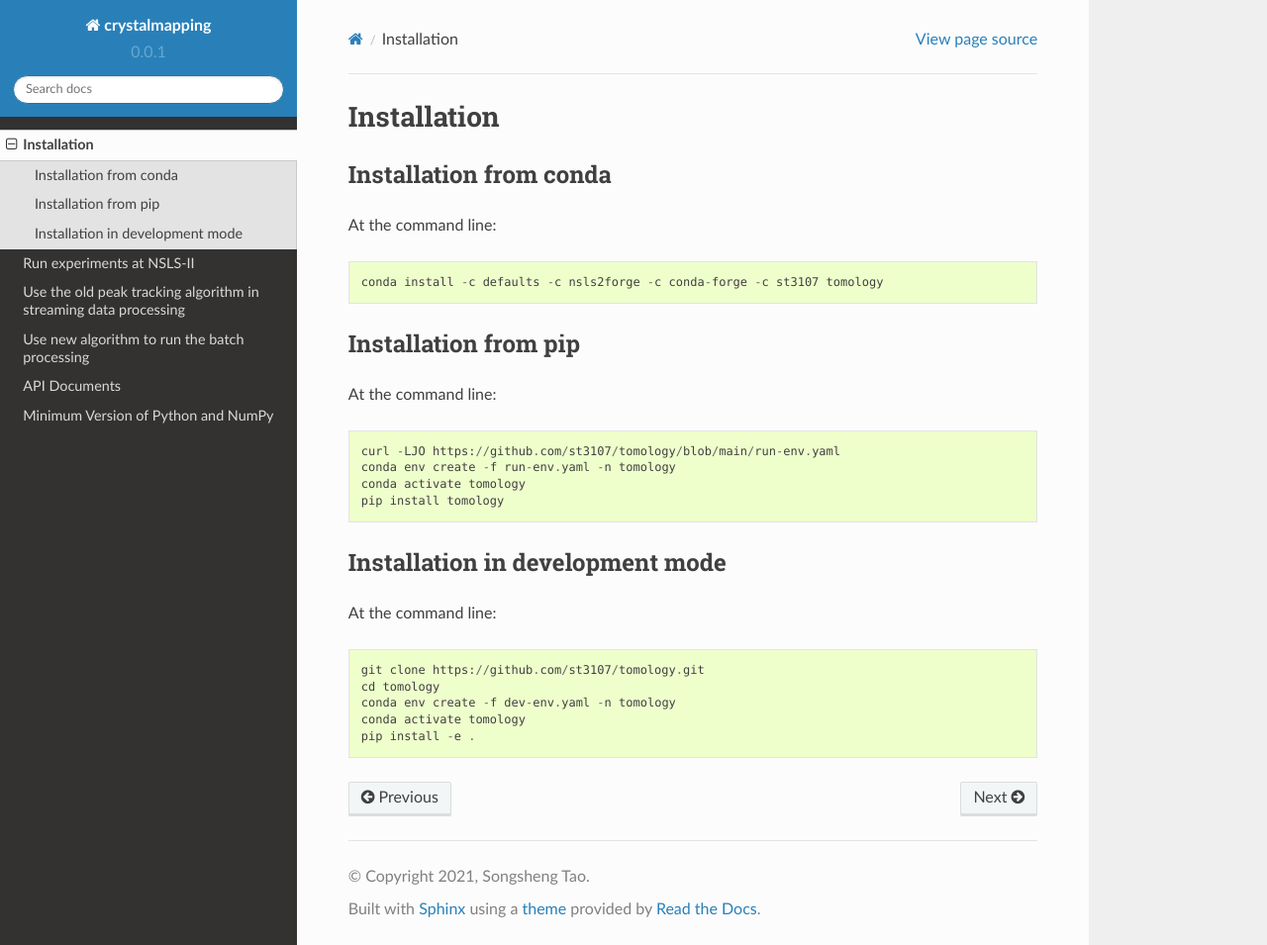
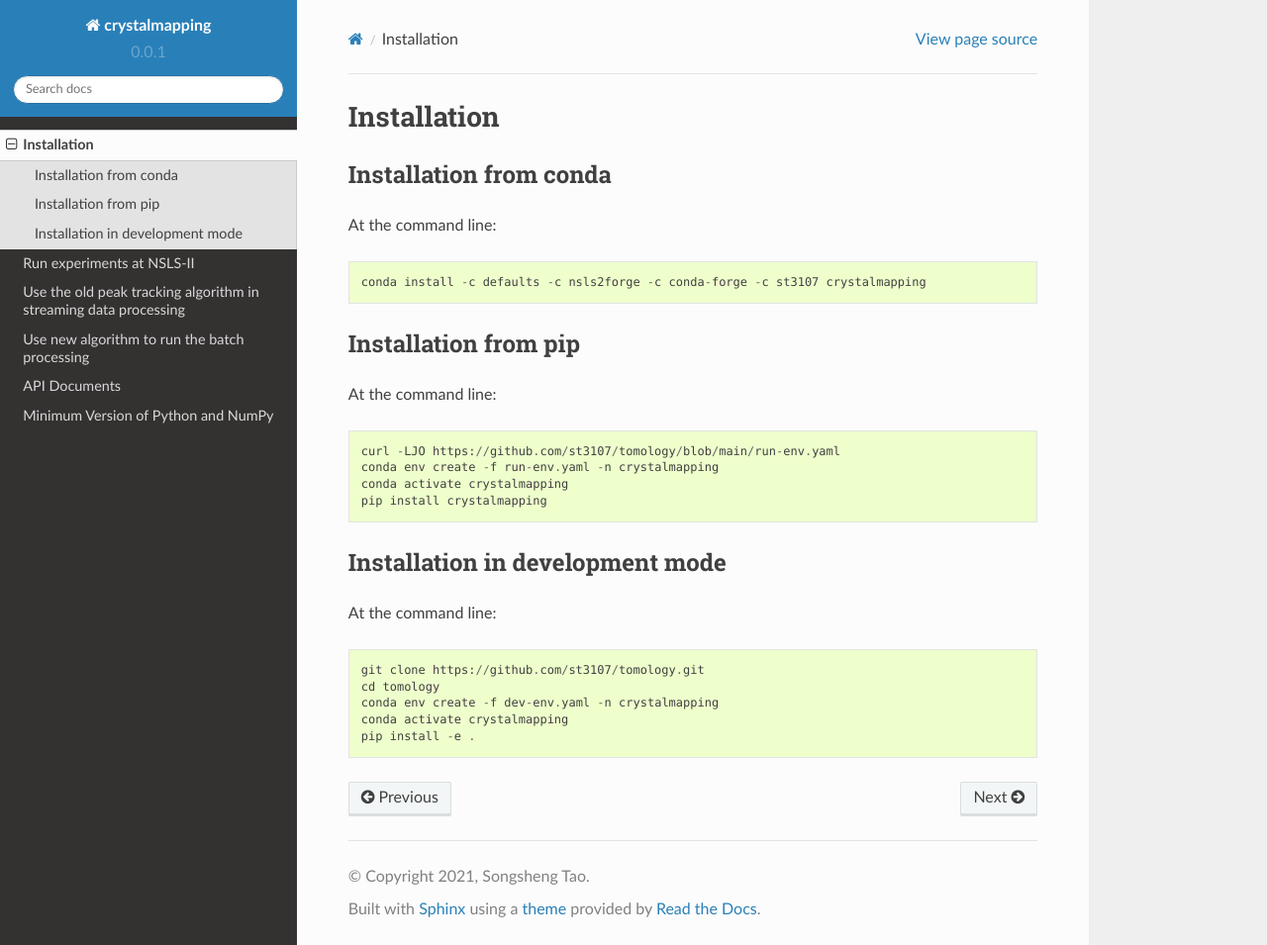
Before and after one commit to st3107/crystalmapping, a Sphinx documentation site: the page built from docs/source/installation.rst, in a window 1280 px wide and 955 px high. Shown: the whole window at 99% size. Built offline with Sphinx 7.4.7 and the Read the Docs theme 2.0.0, drawn with Linux system fonts in a browser that asks for light colours.

Commit message:
DOC: change name to crystalmapping and add badges

```diff
--- a/README.rst
+++ b/README.rst
@@ -1,6 +1,12 @@
 ==========
 crystalmapping
 ==========
+
+.. image:: https://anaconda.org/st3107/crystalmapping/badges/platforms.svg
+      :target: https://anaconda.org/st3107/crystalmapping
+
+.. image:: https://anaconda.org/st3107/crystalmapping/badges/version.svg
+      :target: https://anaconda.org/st3107/crystalmapping
 
 .. image:: https://codecov.io/gh/st3107/tomology/branch/main/graph/badge.svg?token=GLRRK9K9BM
       :target: https://codecov.io/gh/st3107/tomology
--- a/docs/source/installation.rst
+++ b/docs/source/installation.rst
@@ -7,7 +7,7 @@
 
 At the command line::
 
-    conda install -c defaults -c nsls2forge -c conda-forge -c st3107 tomology
+    conda install -c defaults -c nsls2forge -c conda-forge -c st3107 crystalmapping
 
 
 Installation from pip
@@ -16,9 +16,9 @@
 At the command line::
 
     curl -LJO https://github.com/st3107/tomology/blob/main/run-env.yaml
-    conda env create -f run-env.yaml -n tomology
-    conda activate tomology
-    pip install tomology
+    conda env create -f run-env.yaml -n crystalmapping
+    conda activate crystalmapping
+    pip install crystalmapping
 
 
 Installation in development mode
@@ -28,6 +28,6 @@
 
     git clone https://github.com/st3107/tomology.git
     cd tomology
-    conda env create -f dev-env.yaml -n tomology
-    conda activate tomology
+    conda env create -f dev-env.yaml -n crystalmapping
+    conda activate crystalmapping
     pip install -e .
```
